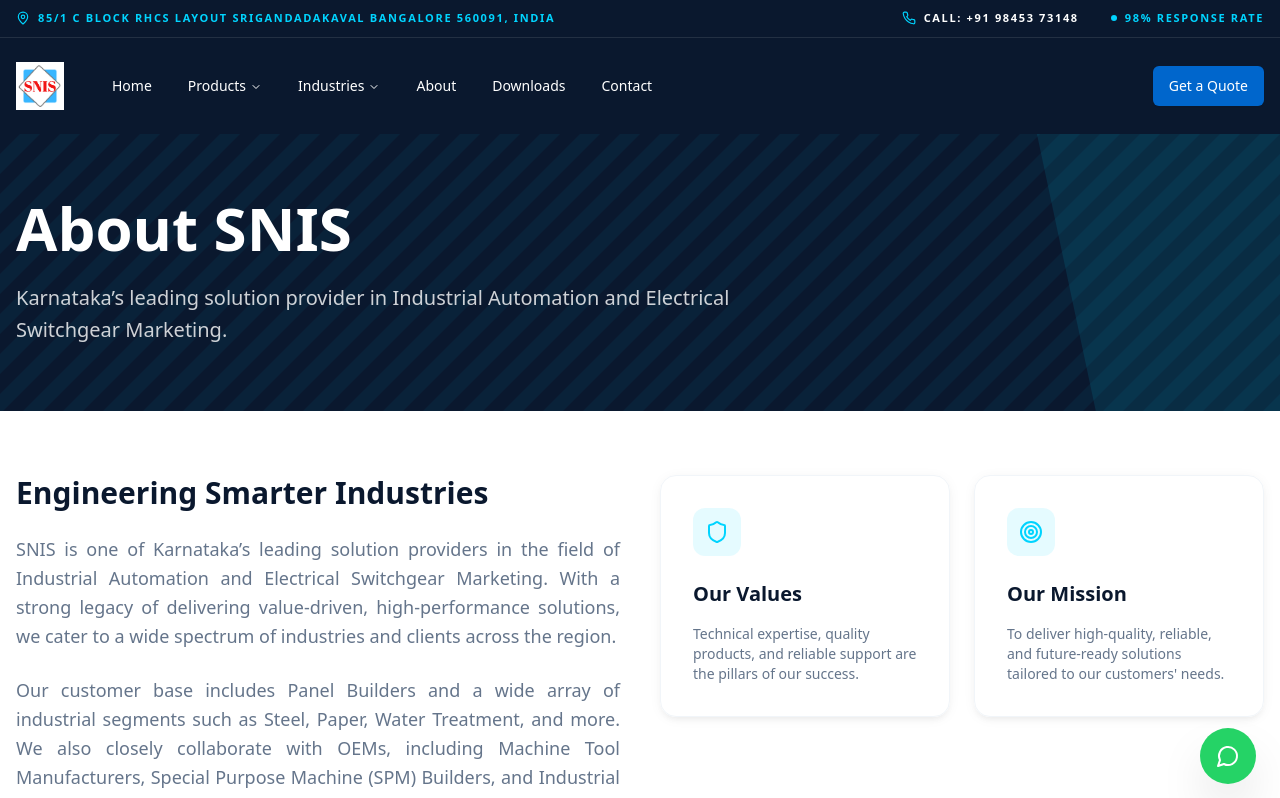
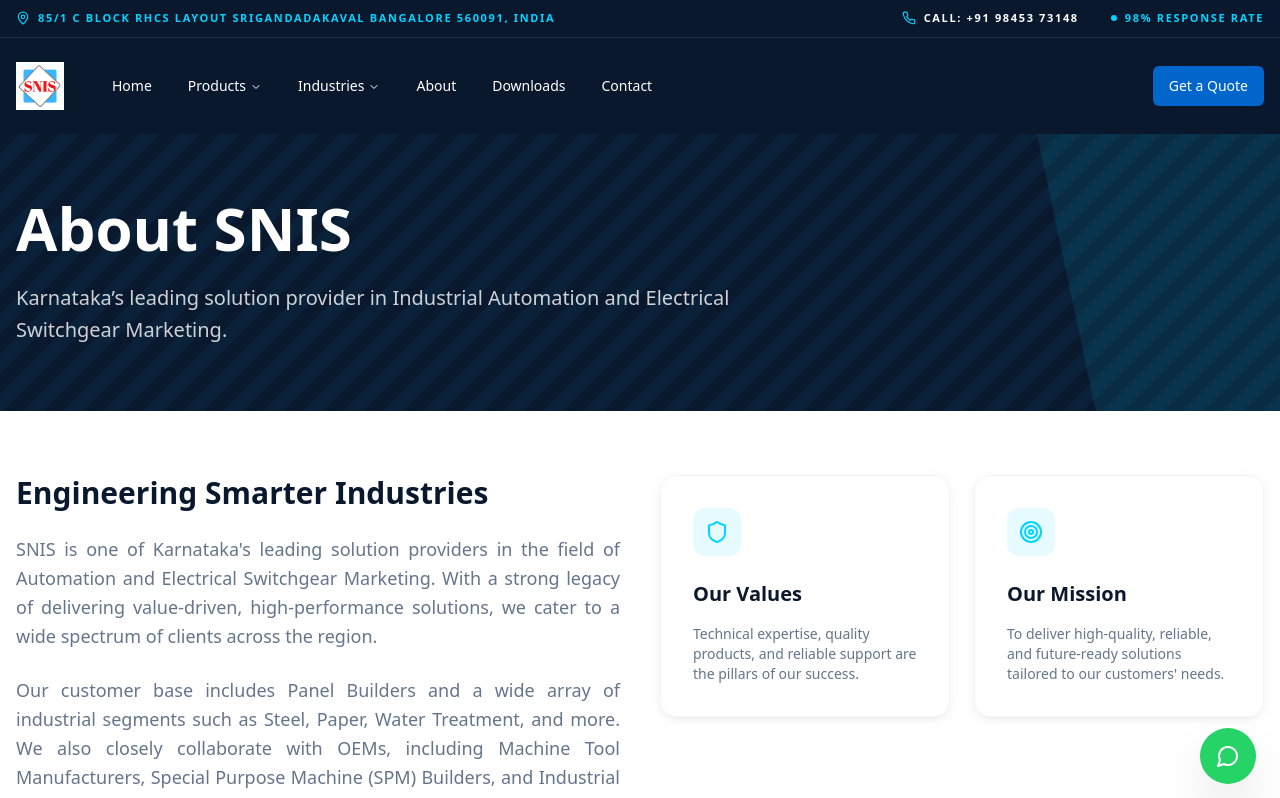
Before and after one commit to JanakeeshHd/SNIS, a React (Vite) app: page /about in a window 1280 px wide. Shown: the top 798 px of the page. Built offline with nearby package versions, Linux system fonts and the light colour scheme.

Commit message:
Meta description added

```diff
--- a/index.html
+++ b/index.html
@@ -2,7 +2,7 @@
 <html lang="en">
   <head>
     <meta charset="UTF-8" />
-    <meta name="description" content="SNIS is one of Karnataka's leading solution providers in the field of Industrial Automation and Electrical Switchgear Marketing. With a strong legacy" />
+    <meta name="description" content="SNIS is one of Karnataka's leading solution providers in the field of Automation and Electrical Switchgear Marketing. With a strong legacy" />
     <link rel="icon" type="image/png" href="/favicon.png" />
     <meta name="viewport" content="width=device-width, initial-scale=1.0" />
     <title>SNIS</title>
--- a/src/data/content.ts
+++ b/src/data/content.ts
@@ -111,7 +111,7 @@
   company: {
     name: "SNIS",
     tagline: "Engineering Smarter Industries with Precision and Power",
-    description: "SNIS is one of Karnataka’s leading solution providers in the field of Industrial Automation and Electrical Switchgear Marketing. With a strong legacy of delivering value-driven, high-performance solutions, we cater to a wide spectrum of industries and clients across the region.",
+    description: "SNIS is one of Karnataka's leading solution providers in the field of Automation and Electrical Switchgear Marketing. With a strong legacy of delivering value-driven, high-performance solutions, we cater to a wide spectrum of clients across the region.",
     aboutLong: "Our customer base includes Panel Builders and a wide array of industrial segments such as Steel, Paper, Water Treatment, and more. We also closely collaborate with OEMs, including Machine Tool Manufacturers, Special Purpose Machine (SPM) Builders, and Industrial Process Automation Companies, ensuring that our products and services seamlessly integrate with their engineering and automation needs.",
     aboutExtra: "At SNIS, our commitment lies in combining technical expertise, quality-assured products, and reliable after-sales support to empower industries with smarter, safer, and more efficient electrical and automation systems. With strong partnerships and a customer-centric approach, we continue to play a key role in driving the growth and innovation of India’s industrial ecosystem.",
     vision: "To be the most trusted partner in driving industrial growth through innovative automation and electrical solutions, enabling industries to operate smarter, safer, and more efficiently.",
```
